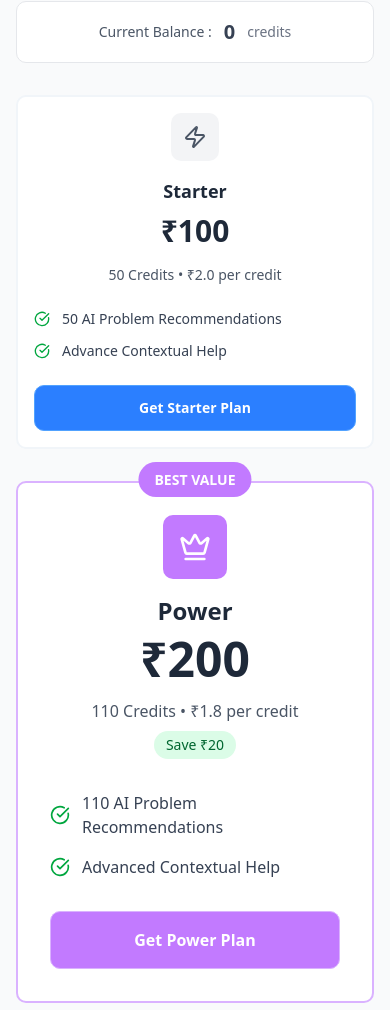
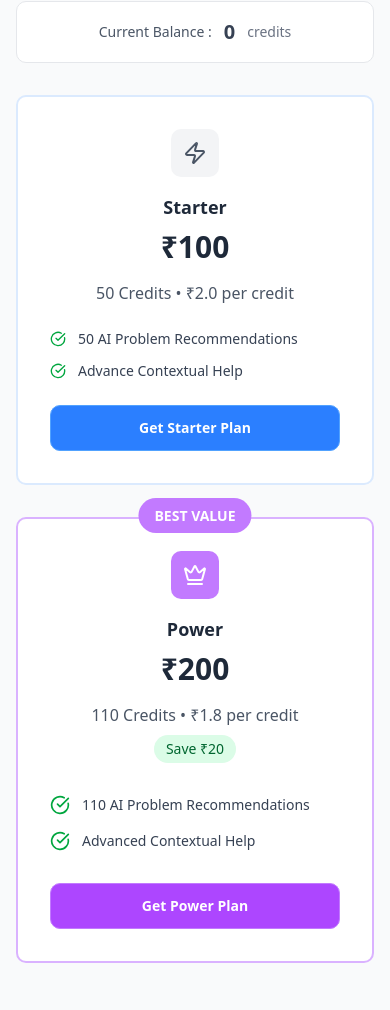
Before and after one commit to Rashid-123/ContestX, a Next.js app in the folder client/: page /payment in a window 390 px wide. Shown: the part 271-1281 px from the top of the page. Built offline with nearby package versions, Linux system fonts and the light colour scheme; no server answers.

Commit message:
payment Ui improved

```diff
--- a/client/src/app/payment/page.jsx
+++ b/client/src/app/payment/page.jsx
@@ -1,123 +1,3 @@
-
-// "use client";
-
-// import axios from "axios";
-// import { useAuth } from "@/context/AuthContext";
-
-// export default function Payment() {
-//     const { token, user, setUser } = useAuth();
-
-//     const loadRazorpayScript = () => {
-//         return new Promise((resolve) => {
-//             const script = document.createElement("script");
-//             script.src = "https://checkout.razorpay.com/v1/checkout.js";
-//             script.onload = () => resolve(true);
-//             script.onerror = () => resolve(false);
-//             document.body.appendChild(script);
-//         });
-//     };
-
-//     const handleBuyCredits = async (amount, credits) => {
-//         const res = await loadRazorpayScript();
-//         if (!res) {
-//             alert("Razorpay SDK failed to load. Check your internet.");
-//             return;
-//         }
-
-//         try {
-//             const { data } = await axios.post(
-//                 `${process.env.NEXT_PUBLIC_BACKEND_URL}/api/payment/create-order`,
-//                 { amount }, // amount in rupees
-//                 {
-//                     headers: {
-//                         Authorization: `Bearer ${token}`,
-//                     },
-//                 }
-//             );
-
-//             const options = {
-//                 key: process.env.NEXT_PUBLIC_TEST_RAZORPAY_KEY_ID,
-//                 amount: data.amount,
-//                 currency: data.currency,
-//                 order_id: data.id,
-//                 name: "NextStep",
-
-//                 handler: async function (response) {
-//                     try {
-//                         const verifyRes = await axios.post(
-//                             `${process.env.NEXT_PUBLIC_BACKEND_URL}/api/payment/verify`,
-//                             {
-//                                 razorpay_order_id: response.razorpay_order_id,
-//                                 razorpay_payment_id: response.razorpay_payment_id,
-//                                 razorpay_signature: response.razorpay_signature,
-//                                 creditsPurchased: credits,
-//                             },
-//                             {
-//                                 headers: {
-//                                     Authorization: `Bearer ${token}`,
-//                                 },
-//                             }
-//                         );
-
-//                         // ✅ Log the successful response
-//                         console.log("Payment verification response:", verifyRes.data);
-
-//                         // ✅ Update user credits in real-time using context
-//                         if (verifyRes.data.success) {
-//                             setUser(prevUser => ({
-//                                 ...prevUser,
-//                                 credits: verifyRes.data.credits // Use the updated credits from backend
-//                             }));
-
-//                             alert(`Payment successful! ${credits} credits added. Total credits: ${verifyRes.data.credits}`);
-//                         }
-//                     } catch (error) {
-//                         console.error("Error verifying payment:", error);
-//                         alert("Payment verification failed. Please contact support.");
-//                     }
-//                 },
-
-//                 prefill: {
-//                     name: user?.name || "Test User",
-//                     email: user?.email || "test@example.com",
-//                 },
-//                 theme: {
-//                     color: "#6366f1",
-//                 },
-//             };
-
-//             const rzp = new window.Razorpay(options);
-//             rzp.open();
-//         } catch (error) {
-//             console.error("Payment failed:", error);
-//             alert("Something went wrong during payment. Please try again.");
-//         }
-//     };
-
-//     return (
-//         <div style={{ padding: "2rem", display: "flex", gap: "2rem", flexWrap: "wrap" }}>
-//             <h2>Buy Credits</h2>
-
-//             {/* Display current credits */}
-//             <div style={{ width: "100%", marginBottom: "1rem" }}>
-//                 <p><strong>Current Credits: {user?.credits || 0}</strong></p>
-//             </div>
-
-//             <div style={{ border: "1px solid #ccc", padding: "2rem", borderRadius: "8px", width: "250px" }}>
-//                 <h3>50 Credits</h3>
-//                 <p>Price: ₹100</p>
-//                 <button onClick={() => handleBuyCredits(100, 50)}>Buy Now</button>
-//             </div>
-
-//             <div style={{ border: "1px solid #ccc", padding: "2rem", borderRadius: "8px", width: "250px" }}>
-//                 <h3>110 Credits</h3>
-//                 <p>Price: ₹200</p>
-//                 <button onClick={() => handleBuyCredits(200, 110)}>Buy Now</button>
-//             </div>
-//         </div>
-//     );
-// }
-
 
 "use client";
 
@@ -238,7 +118,7 @@ export default function Payment() {
                 <div className="grid grid-cols-1 md:grid-cols-2 gap-8 mb-12">
 
                     {/* Starter Plan */}
-                    <div className="bg-white border-2 border-slate-100 rounded-lg p-4 sm:p-6 md:p-8 hover:border-slate-200 transition-colors">
+                    <div className="bg-white border-2 border-blue-100 rounded-lg p-8 hover:border-blue-200 transition-colors">
                         <div className="text-center mb-6 sm:mb-8">
                             <div className="inline-flex items-center justify-center w-12 h-12 sm:w-16 sm:h-16 bg-gray-100 rounded-lg mb-4">
                                 <Zap className="h-6 w-6 sm:h-8 sm:w-8 text-gray-600" />
@@ -247,7 +127,7 @@ export default function Payment() {
                             <div className="mb-4">
                                 <span className="text-3xl sm:text-4xl md:text-5xl font-bold text-gray-800">₹100</span>
                             </div>
-                            <p className="text-sm sm:text-base text-gray-600">50 Credits • ₹2.0 per credit</p>
+                            <p className="text-gray-600">50 Credits • ₹2.0 per credit</p>
                         </div>
 
                         <div className="space-y-3 sm:space-y-4 mb-6 sm:mb-8">
@@ -279,12 +159,12 @@ export default function Payment() {
                         </div>
 
                         <div className="text-center mb-8">
-                            <div className="inline-flex items-center justify-center w-16 h-16 bg-purple-400 rounded-lg mb-4">
-                                <Crown className="h-8 w-8 text-white" />
+                            <div className="inline-flex items-center justify-center w-12 h-12 sm:w-16 sm:h-16 bg-purple-400 rounded-lg mb-4">
+                                <Crown className="h-6 w-6 sm:h-8 sm:w-8 text-white" />
                             </div>
-                            <h3 className="text-2xl font-bold text-gray-800 mb-2">Power</h3>
+                            <h3 className="text-lg sm:text-xl md:text-2xl font-bold text-gray-800 mb-2">Power</h3>
                             <div className="mb-4">
-                                <span className="text-5xl font-bold text-gray-800">₹200</span>
+                                <span className="text-3xl sm:text-4xl md:text-5xl font-bold text-gray-800">₹200</span>
                             </div>
                             <p className="text-gray-600">110 Credits • ₹1.8 per credit</p>
                             <div className="inline-block bg-green-100 text-green-800 px-3 py-1 rounded-full text-sm font-medium mt-2">
@@ -295,18 +175,18 @@ export default function Payment() {
                         <div className="space-y-4 mb-8">
                             <div className="flex items-center gap-3">
                                 <CheckCircle className="h-5 w-5 text-green-600 flex-shrink-0" />
-                                <span className="text-gray-700">110 AI Problem Recommendations</span>
+                                <span className="text-sm sm:text-base text-gray-700">110 AI Problem Recommendations</span>
                             </div>
                             <div className="flex items-center gap-3">
                                 <CheckCircle className="h-5 w-5 text-green-600 flex-shrink-0" />
-                                <span className="text-gray-700">Advanced Contextual Help</span>
+                                <span className="text-sm sm:text-base text-gray-700">Advanced Contextual Help</span>
                             </div>
 
                         </div>
 
                         <button
                             onClick={() => handleBuyCredits(200, 110)}
-                            className="w-full bg-purple-400 text-white py-4 px-6 rounded-lg font-semibold border border-purple-300 hover:bg-white hover:text-gray-700 transition-colors"
+                            className="w-full bg-purple-500 text-white py-3 sm:py-4 px-4 sm:px-6 rounded-lg text-sm sm:text-base font-semibold hover:bg-white hover:text-gray-600 border border-purple-400 transition-colors"
                         >
                             Get Power Plan
                         </button>
```
Also changed, not shown: 1 other file (tests, documents, lock files or other folders).
